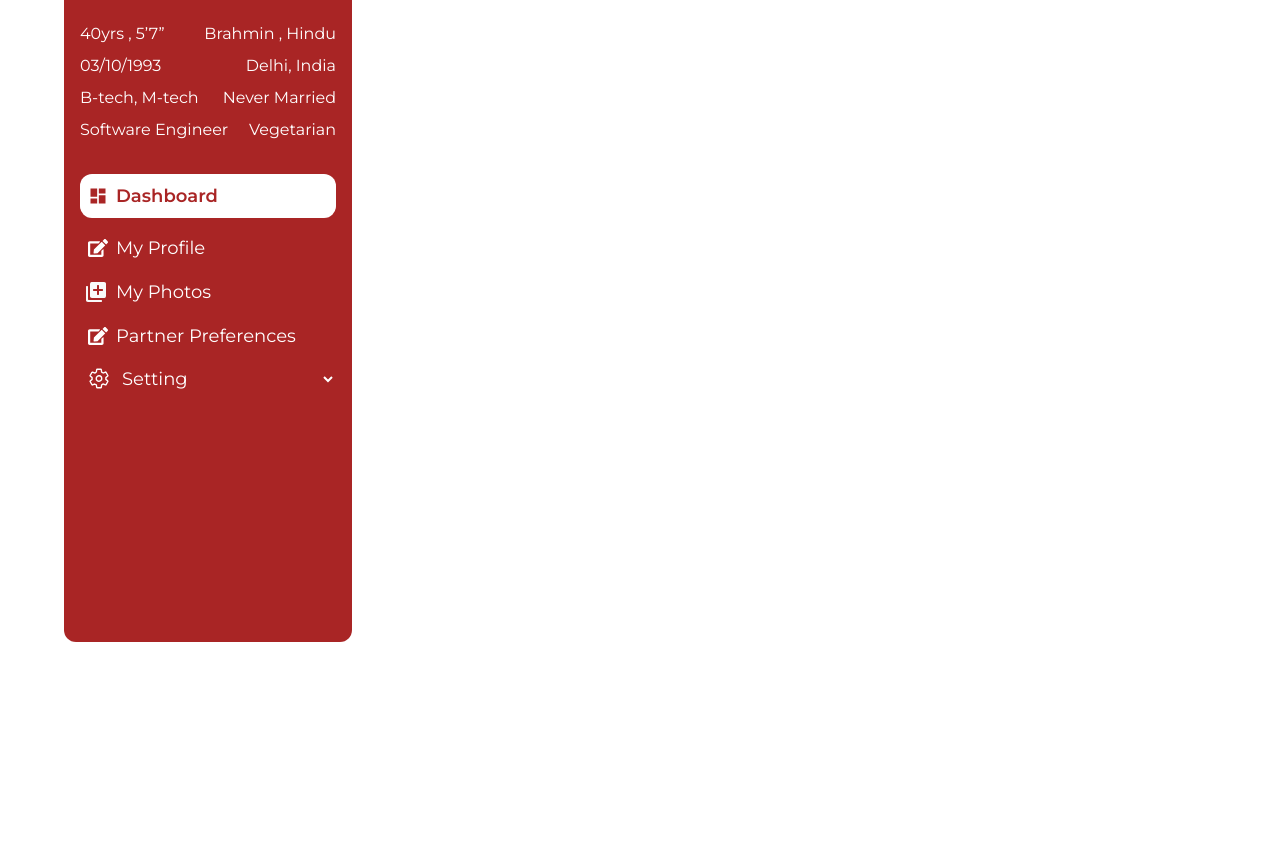
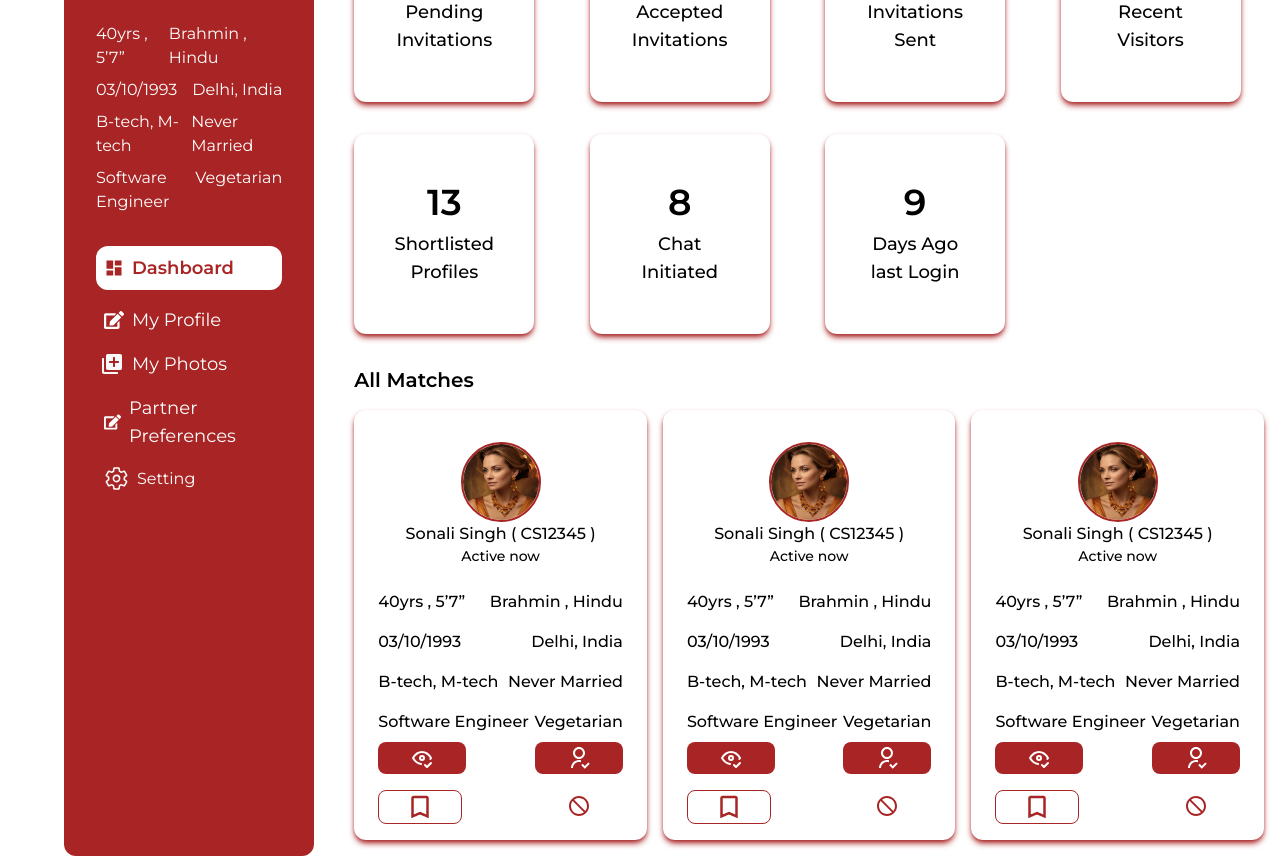
Before and after one commit to Himanshu8825/test, a React (Vite) app: page /home in a window 1280 px wide. Shown: the part 300-1156 px from the top of the page. Before the commit the page ends 942 px from the top, so only its background shows below. Built offline with nearby package versions, Linux system fonts and the light colour scheme.

Commit message:
home page done

```diff
--- a/src/assets/Index.js
+++ b/src/assets/Index.js
@@ -2,5 +2,6 @@ import Logo from "./images/Logo.webp";
 import NavLogo2 from "./images/NavLogo2.png";
 import PrimaryImg from "./images/PrimaryImg.webp";
 import NavIcon from "./images/NavIcon.webp";
+import SaveLogo from "./images/SaveLogo.webp";
 
-export { Logo, NavLogo2, PrimaryImg, NavIcon };
+export { Logo, NavLogo2, PrimaryImg, NavIcon , SaveLogo };
--- a/src/index.css
+++ b/src/index.css
@@ -12,13 +12,11 @@
 }
 
 
-select {
-  background-color: transparent;
+.setting-transition {
+  transition: max-height 0.3s ease-in-out;
+  max-height: 0;
+  overflow: hidden;
 }
-
-option {
-  color: white;
-  font-weight: 400;
-  opacity: 0.2; /* Adjust the opacity as needed */
-  color: aqua;
+.setting-transition.show {
+  max-height: 300px; /* Adjust the value based on your content height */
 }
--- a/src/pages/Home.jsx
+++ b/src/pages/Home.jsx
@@ -1,15 +1,34 @@
-import React from "react";
-import { NavIcon, PrimaryImg } from "../assets/Index";
+import React, { useState } from "react";
+import { NavIcon, PrimaryImg, SaveLogo } from "../assets/Index";
 import { profileData } from "../Data";
 import { MdDashboard } from "react-icons/md";
 import { FaEdit } from "react-icons/fa";
 import { IoSettingsOutline } from "react-icons/io5";
+import { TbEyeCheck } from "react-icons/tb";
+import { RiUserFollowLine } from "react-icons/ri";
+import { MdBlockFlipped } from "react-icons/md";
 
 const Home = () => {
+  const [show, setShow] = useState(false);
+
+  const changeHandler = () => {
+    setShow(!show);
+  };
+
+  const data = [
+    { number: 39, text: "Pending Invitations" },
+    { number: 19, text: "Accepted Invitations" },
+    { number: 9, text: "Invitations Sent" },
+    { number: 88, text: "Recent Visitors" },
+    { number: 13, text: "Shortlisted Profiles" },
+    { number: 8, text: "Chat Initiated" },
+    { number: 9, text: "Days Ago last Login" },
+  ];
+
   return (
     <>
-      <div className="pl-16 pr-16 pt-12">
-        <div className=" bg-primary w-[25%] h-screen rounded-xl">
+      <div className="w-full  flex  gap-6 pl-16 pt-12">
+        <div className="pr-4  pl-4 bg-primary   rounded-xl">
           <div className="flex flex-col justify-center items-center pt-8 pl-8 pr-8 pb-4">
             <img
               src={PrimaryImg}
@@ -55,22 +74,181 @@ const Home = () => {
               <p className=" font-montserrat  text-lg">Partner Preferences</p>
             </div>
 
-            <div className="flex items-center pt-4 pl-2 gap-2 ">
+            <div
+              className={`flex items-center pt-4 pl-2 gap-2 cursor-pointer ${
+                show ? "" : "pb-2"
+              }`}
+              onClick={changeHandler}
+            >
               <IoSettingsOutline className="text-[25px] text-white" />
-              <select
-                name=""
-                id=""
-                className=" outline-none bg-transparent text-white w-full font-montserrat text-lg  "
+              <p className=" font-montserrat  text-white">Setting</p>
+            </div>
+
+            <div
+              className={`font-montserrat text-white flex flex-col gap-2 ml-8 mt-4 setting-transition text-[15px] font-light ${
+                show ? "show" : ""
+              }`}
+            >
+              <p> Updated Contact Information</p>
+              <p> Change Registered Number</p>
+              <p> Whatsapp Settings</p>
+              <p> Email Settings</p>
+              <p> Blocked Profile</p>
+              <p> Delete Profile</p>
+              <p className="pb-8"> Logout</p>
+            </div>
+          </div>
+        </div>
+        <div className="w-full p-4">
+          <h1 className=" font-montserrat font-semibold text-xl">
+            Your Activity Summary
+          </h1>
+          <div className="w-full grid grid-cols-4 gap-8  mt-4">
+            {data.map((item, index) => (
+              <div
+                key={index}
+                className="w-[180px] shadow-primary shadow-md rounded-xl flex flex-col justify-center items-center pl-8 pr-8 pt-12 pb-12 gap-2"
               >
-                <option value="">Setting</option>
-                <option  value="">Updated Contact Information</option>
-                <option value="">Change Registered Number</option>
-                <option value="">Whatsapp Settings</option>
-                <option value="">Email Settings</option>
-                <option value="">Blocked Profile</option>
-                <option value="">Delete Profile</option>
-                <option value="">Logout</option>
-              </select>
+                <p className="text-center font-montserrat font-semibold text-4xl">
+                  {item.number}
+                </p>
+                <p className="text-center font-montserrat text-lg font-medium">
+                  {item.text}
+                </p>
+              </div>
+            ))}
+          </div>
+
+          <h1 className=" font-montserrat font-semibold text-xl mt-8 mb-4">
+            All Matches
+          </h1>
+
+          <div className=" grid grid-cols-3 gap-4">
+            <div className="  shadow-primary shadow-md rounded-xl ">
+              <div className="flex flex-col justify-center items-center pt-8 pl-8 pr-8 pb-4">
+                <img
+                  src={PrimaryImg}
+                  alt=""
+                  className="border-2 border-primary rounded-full w-[80px] h-[80px]"
+                />
+                <div className="gap-2 font-montserrat font-medium text-black">
+                  <p>
+                    Sonali Singh <span> ( CS12345 )</span>
+                  </p>
+                  <p className="text-center text-sm">Active now</p>
+                </div>
+              </div>
+              {profileData.map((data, index) => (
+                <div
+                  key={index}
+                  className="flex justify-between pl-6 pr-6 pt-2 pb-2 font-montserrat text-black font-medium "
+                >
+                  {Object.values(data).map((value, index) => (
+                    <p key={index}>{value}</p>
+                  ))}
+                </div>
+              ))}
+
+              <div className="pr-6 pl-6 flex justify-between text-white">
+                <div className="px-8 py-1 bg-primary mb-4 rounded-lg">
+                  <TbEyeCheck className="text-2xl" />
+                </div>
+                <div className="px-8 py-1 bg-primary mb-4 rounded-lg">
+                  <RiUserFollowLine className="text-2xl" />
+                </div>
+              </div>
+              <div className="pr-6 pl-6 flex justify-between">
+                <div className="px-8 py-1 border border-primary mb-4 rounded-lg">
+                  <img src={SaveLogo} alt="" />
+                </div>
+                <div className="px-8 py-1 mb-4 rounded-lg">
+                  <MdBlockFlipped className="text-2xl text-primary" />
+                </div>
+              </div>
+            </div>
+            <div className="  shadow-primary shadow-md rounded-xl ">
+              <div className="flex flex-col justify-center items-center pt-8 pl-8 pr-8 pb-4">
+                <img
+                  src={PrimaryImg}
+                  alt=""
+                  className="border-2 border-primary rounded-full w-[80px] h-[80px]"
+                />
+                <div className="gap-2 font-montserrat font-medium text-black">
+                  <p>
+                    Sonali Singh <span> ( CS12345 )</span>
+                  </p>
+                  <p className="text-center text-sm">Active now</p>
+                </div>
+              </div>
+              {profileData.map((data, index) => (
+                <div
+                  key={index}
+                  className="flex justify-between pl-6 pr-6 pt-2 pb-2 font-montserrat text-black font-medium "
+                >
+                  {Object.values(data).map((value, index) => (
+                    <p key={index}>{value}</p>
+                  ))}
+                </div>
+              ))}
+
+              <div className="pr-6 pl-6 flex justify-between text-white">
+                <div className="px-8 py-1 bg-primary mb-4 rounded-lg">
+                  <TbEyeCheck className="text-2xl" />
+                </div>
+                <div className="px-8 py-1 bg-primary mb-4 rounded-lg">
+                  <RiUserFollowLine className="text-2xl" />
+                </div>
+              </div>
+              <div className="pr-6 pl-6 flex justify-between">
+                <div className="px-8 py-1 border border-primary mb-4 rounded-lg">
+                  <img src={SaveLogo} alt="" />
+                </div>
+                <div className="px-8 py-1 mb-4 rounded-lg">
+                  <MdBlockFlipped className="text-2xl text-primary" />
+                </div>
+              </div>
+            </div>
+            <div className="  shadow-primary shadow-md rounded-xl ">
+              <div className="flex flex-col justify-center items-center pt-8 pl-8 pr-8 pb-4">
+                <img
+                  src={PrimaryImg}
+                  alt=""
+                  className="border-2 border-primary rounded-full w-[80px] h-[80px]"
+                />
+                <div className="gap-2 font-montserrat font-medium text-black">
+                  <p>
+                    Sonali Singh <span> ( CS12345 )</span>
+                  </p>
+                  <p className="text-center text-sm">Active now</p>
+                </div>
+              </div>
+              {profileData.map((data, index) => (
+                <div
+                  key={index}
+                  className="flex justify-between pl-6 pr-6 pt-2 pb-2 font-montserrat text-black font-medium "
+                >
+                  {Object.values(data).map((value, index) => (
+                    <p key={index}>{value}</p>
+                  ))}
+                </div>
+              ))}
+
+              <div className="pr-6 pl-6 flex justify-between text-white">
+                <div className="px-8 py-1 bg-primary mb-4 rounded-lg">
+                  <TbEyeCheck className="text-2xl" />
+                </div>
+                <div className="px-8 py-1 bg-primary mb-4 rounded-lg">
+                  <RiUserFollowLine className="text-2xl" />
+                </div>
+              </div>
+              <div className="pr-6 pl-6 flex justify-between">
+                <div className="px-8 py-1 border border-primary mb-4 rounded-lg">
+                  <img src={SaveLogo} alt="" />
+                </div>
+                <div className="px-8 py-1 mb-4 rounded-lg">
+                  <MdBlockFlipped className="text-2xl text-primary" />
+                </div>
+              </div>
             </div>
           </div>
         </div>
```
Also changed, not shown: src/assets/images/SaveLogo.webp (added).
